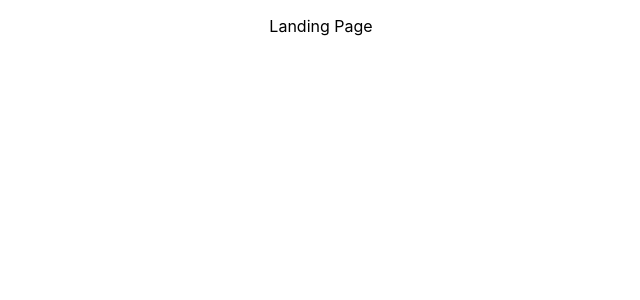
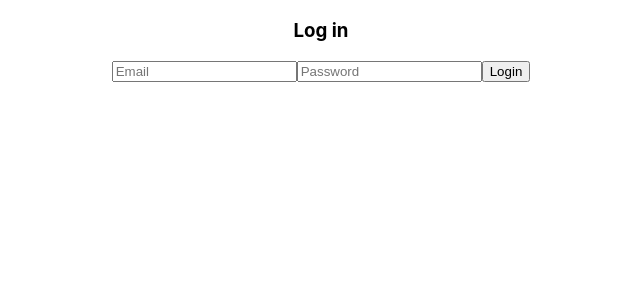
Before and after one commit to daiglewilliam13/socialzone01, a React (Create React App) app: page / in a window 1280 px wide. Shown: the top 300 px of the page, without its empty margins (319-959 px from the left). Built offline with nearby package versions, Linux system fonts and the light colour scheme.

Commit message:
update login/landing page

```diff
--- a/src/pages/Landing/Landing.tsx
+++ b/src/pages/Landing/Landing.tsx
@@ -3,7 +3,18 @@ import React from 'react';
 const Landing = () => {
 
     return(
-        <p>Landing Page</p>
+        <div id="landing-wrapper">
+            <div id="login-wrapper">
+                <h3>Log in</h3>
+                <div className="form-wrapper" id="login-form">
+                    <form>
+                        <input placeholder='Email' type="text"></input>
+                        <input placeholder='Password' type="password"></input>
+                        <button type='submit'>Login</button>
+                    </form>
+                </div>
+            </div>
+        </div>
     )
 }
 
```
